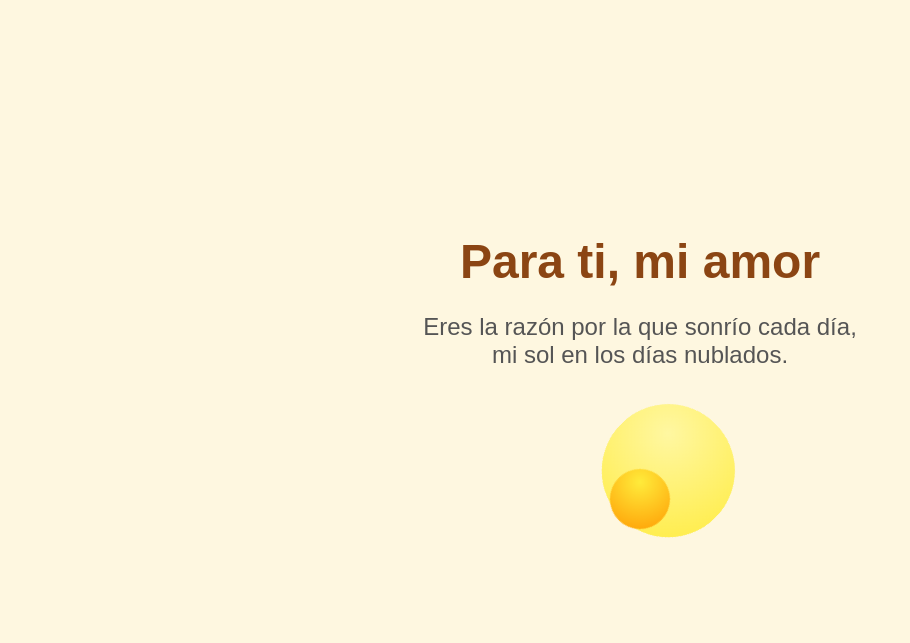
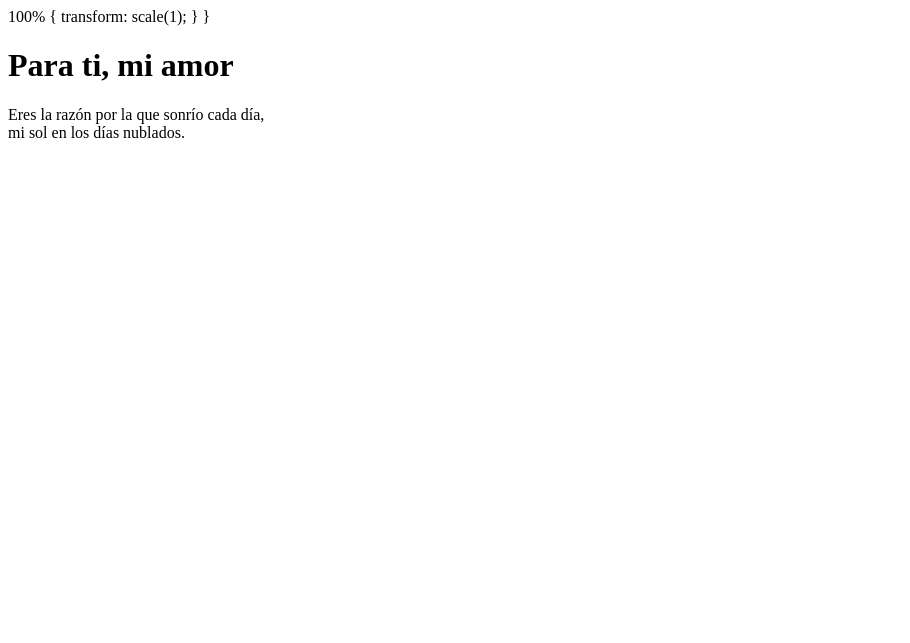
Before and after one commit to facundo522/amor, a plain HTML site: page index.html in a window 1280 px wide. Shown: the whole page, without its empty margins (0-910 px from the left). Drawn offline with Linux system fonts and the light colour scheme.

Commit message:
index.html

```diff
--- a/index.html
+++ b/index.html
@@ -1,94 +1,4 @@
-<!DOCTYPE html>
-<html lang="es">
-<head>
-    <meta charset="UTF-8">
-    <meta name="viewport" content="width=device-width, initial-scale=1.0">
-    <title>Para Ti</title>
-    <style>
-        body {
-            display: flex;
-            justify-content: center;
-            align-items: center;
-            height: 100vh;
-            margin: 0;
-            background-color: #fef7e0;
-            font-family: 'Arial', sans-serif;
-        }
 
-        .container {
-            text-align: center;
-            color: #333;
-            max-width: 600px;
-        }
-
-        h1 {
-            font-size: 3em;
-            color: #8B4513;
-            margin-bottom: 20px;
-        }
-
-        p {
-            font-size: 1.5em;
-            color: #555;
-            margin-bottom: 30px;
-        }
-
-        /* Estilo de la flor */
-        .flower {
-            position: relative;
-            width: 200px;
-            height: 200px;
-            margin: 0 auto;
-            transform: rotate(45deg);
-        }
-
-        .petal {
-            position: absolute;
-            width: 120px;
-            height: 120px;
-            background: radial-gradient(circle at 30% 30%, #fff7a1, #ffeb3b);
-            border-radius: 50%;
-            top: 0;
-            left: 50%;
-            margin-left: -60px;
-            animation: pulse 2s infinite;
-        }
-
-        .petal:nth-child(1) {
-            transform: rotate(0deg) translateX(60px);
-        }
-
-        .petal:nth-child(2) {
-            transform: rotate(90deg) translateX(60px);
-        }
-
-        .petal:nth-child(3) {
-            transform: rotate(180deg) translateX(60px);
-        }
-
-        .petal:nth-child(4) {
-            transform: rotate(270deg) translateX(60px);
-        }
-
-        .center {
-            position: absolute;
-            top: 50%;
-            left: 50%;
-            width: 60px;
-            height: 60px;
-            background: radial-gradient(circle at 30% 30%, #ffeb3b, #ff9800);
-            border-radius: 50%;
-            margin-left: -30px;
-            margin-top: -30px;
-        }
-
-        @keyframes pulse {
-            0% {
-                transform: scale(1);
-            }
-            50% {
-                transform: scale(1.1);
-            }
             100% {
                 transform: scale(1);
             }
```
